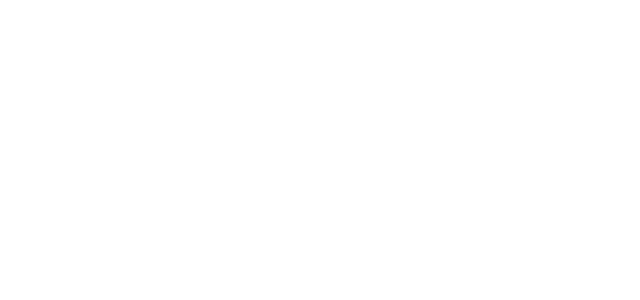
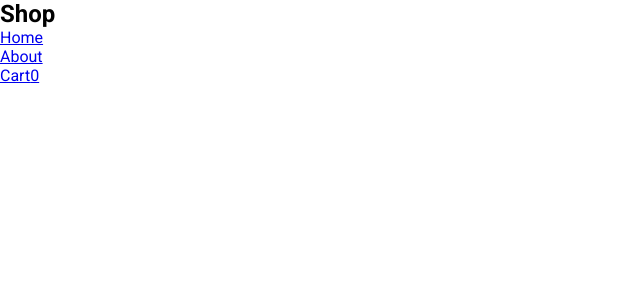
Before and after one commit to pledgedavis/React-ShoeClub, a React (Create React App) app in the folder frontend/: page / in a window 1280 px wide. Shown: the top 300 px of the page, without its empty margins (0-640 px from the left). Built offline with nearby package versions, Linux system fonts and the light colour scheme.

Commit message:
adding styling for homepage

```diff
--- a/frontend/src/App.css
+++ b/frontend/src/App.css
@@ -1,13 +1,25 @@
-/* header {
-  background-image: url('./images/cover.jpg');
+@import url('https://fonts.googleapis.com/css?family=Roboto:400,700&display=swap');
 
-} */
 
-/*
+* {
+margin: 0;
+padding: 0%;
+box-sizing: border-box;
+font-family: 'Roboto', sans-serif;
+
+}
+
+
+header {
+  /* background-image: url('./images/cover.jpg'); */
+
+}
+
+
 .overlay {
  position: absolute;
 
 
 
 
-} */
+}
--- a/frontend/src/App.js
+++ b/frontend/src/App.js
@@ -1,10 +1,12 @@
-import logo from './logo.svg';
+// import logo from './logo.svg';
+import React from 'react';
+import Home from './components/Home';
 import './App.css';
 
 function App() {
   return (
     <div className="App">
-
+      <Home/>
     </div>
   );
 }
--- a/frontend/src/components/Home.js
+++ b/frontend/src/components/Home.js
@@ -21,3 +21,5 @@ function Home(){
     )
 
 }
+
+export default Home;
```
Also changed, not shown: 1 other file (tests, documents, lock files or other folders).
